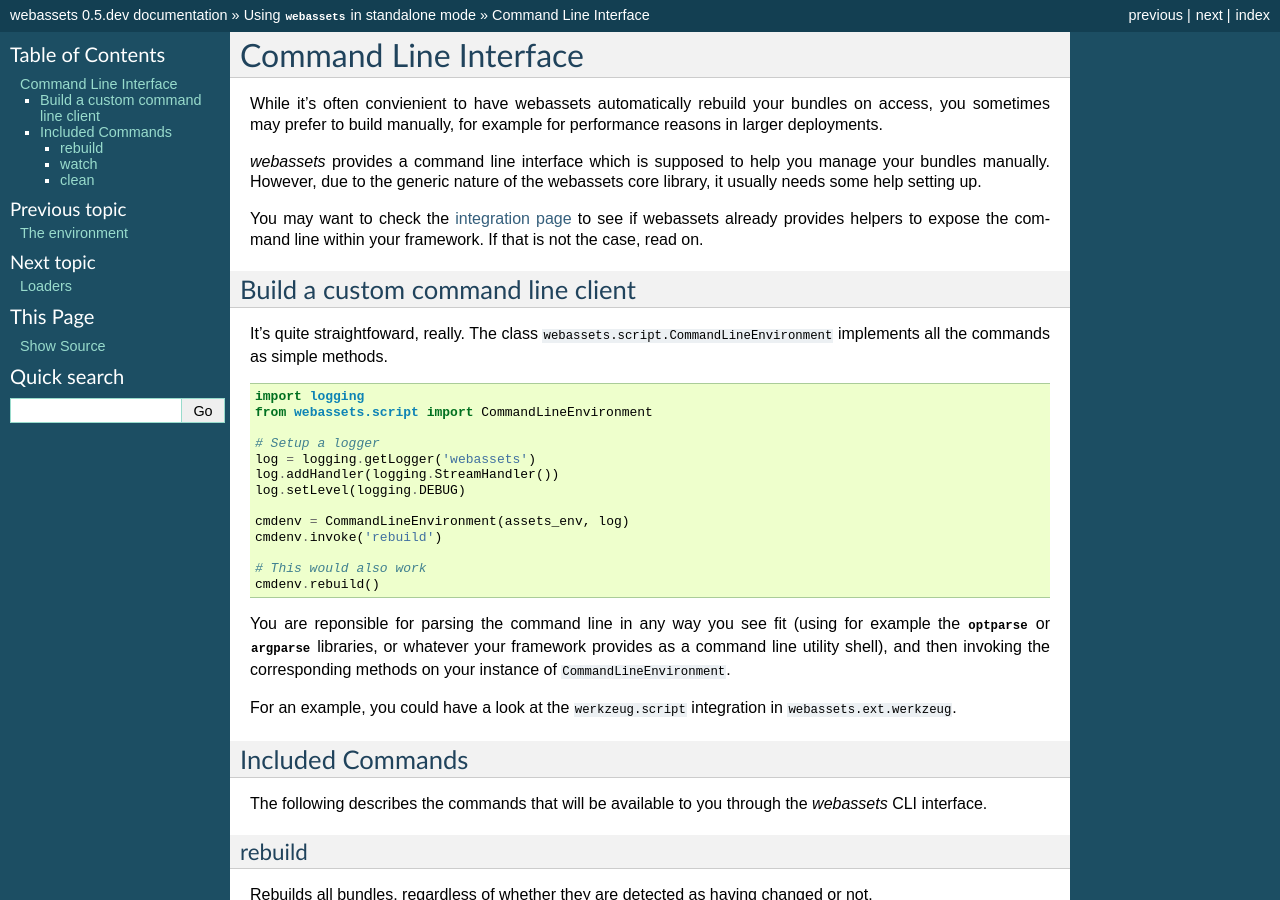
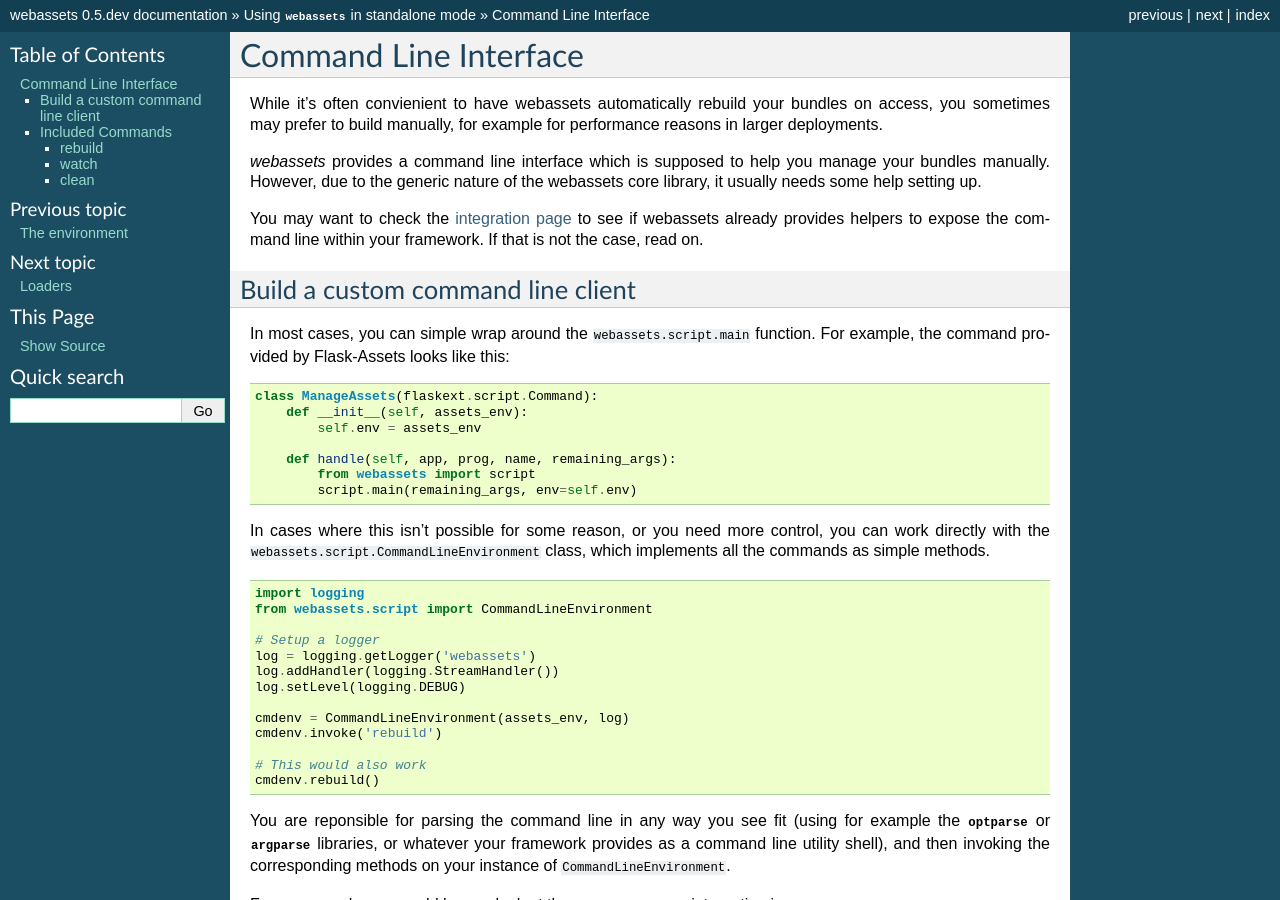
Before and after one commit to miracle2k/webassets, a Sphinx documentation site: the page built from docs/script.rst, in a window 1280 px wide and 900 px high. Built offline with Sphinx 7.4.7, drawn with Linux system fonts in a browser that asks for light colours.

Commit message:
Provide an alternative, simpler way to provide a script exposting the CLI functionality.

```diff
--- a/docs/script.rst
+++ b/docs/script.rst
@@ -19,9 +19,25 @@ within your framework. If that is not the case, read on.
 Build a custom command line client
 ----------------------------------
 
-It's quite straightfoward, really. The class
-``webassets.script.CommandLineEnvironment`` implements all the
-commands as simple methods.
+In most cases, you can simple wrap around the ``webassets.script.main``
+function. For example, the command provided by Flask-Assets looks like
+this:
+
+.. code-block:: python
+
+    class ManageAssets(flaskext.script.Command):
+        def __init__(self, assets_env):
+            self.env = assets_env
+
+        def handle(self, app, prog, name, remaining_args):
+            from webassets import script
+            script.main(remaining_args, env=self.env)
+
+
+In cases where this isn't possible for some reason, or you need more
+control, you can work directly with the
+``webassets.script.CommandLineEnvironment`` class, which implements all
+the commands as simple methods.
 
 .. code-block:: python
 
@@ -48,6 +64,7 @@ then invoking the corresponding methods on your instance of
 
 For an example, you could have a look at the ``werkzeug.script``
 integration in ``webassets.ext.werkzeug``.
+
 
 -----------------
 Included Commands
```
Also changed, not shown: 1 other file.
